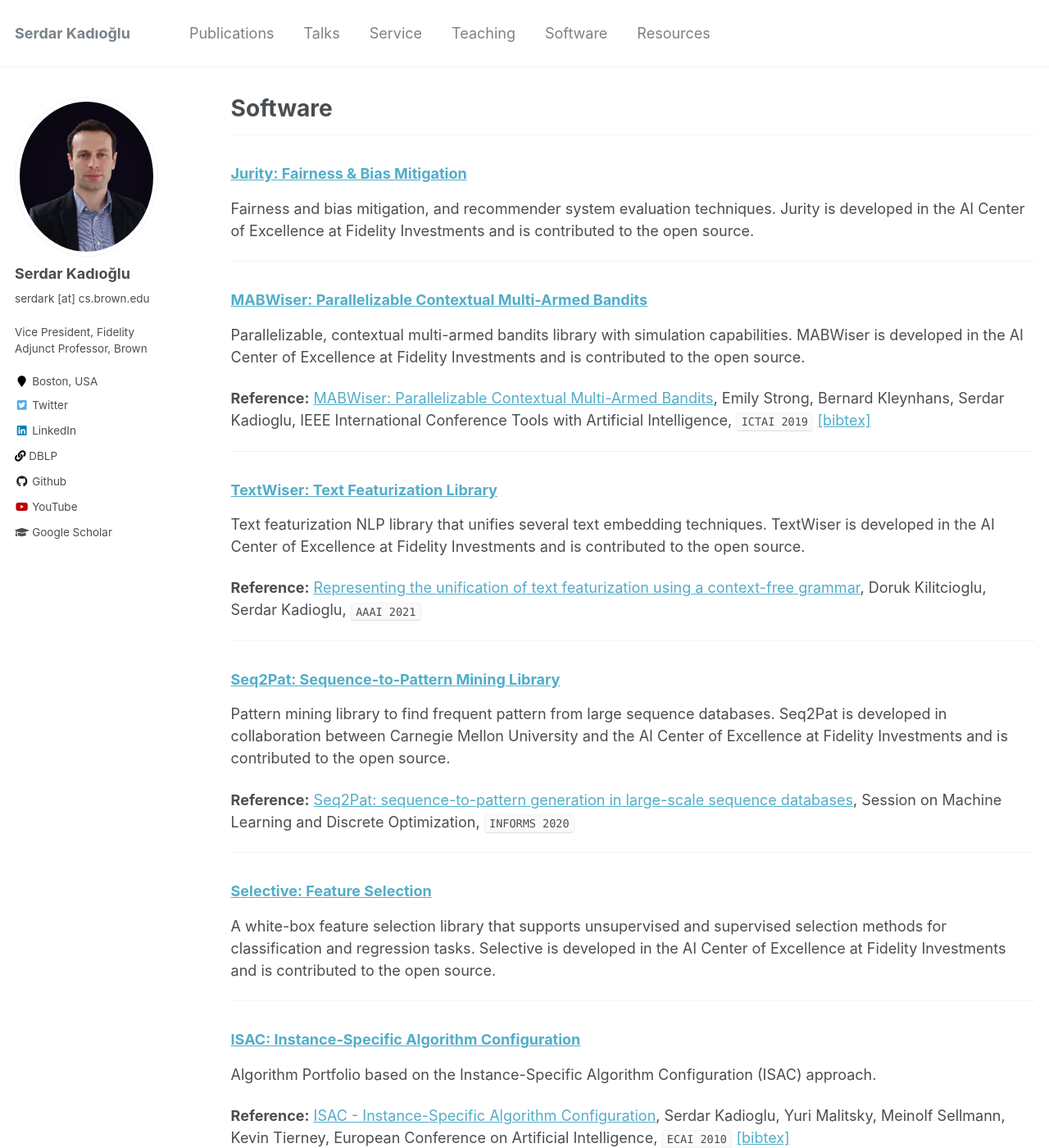
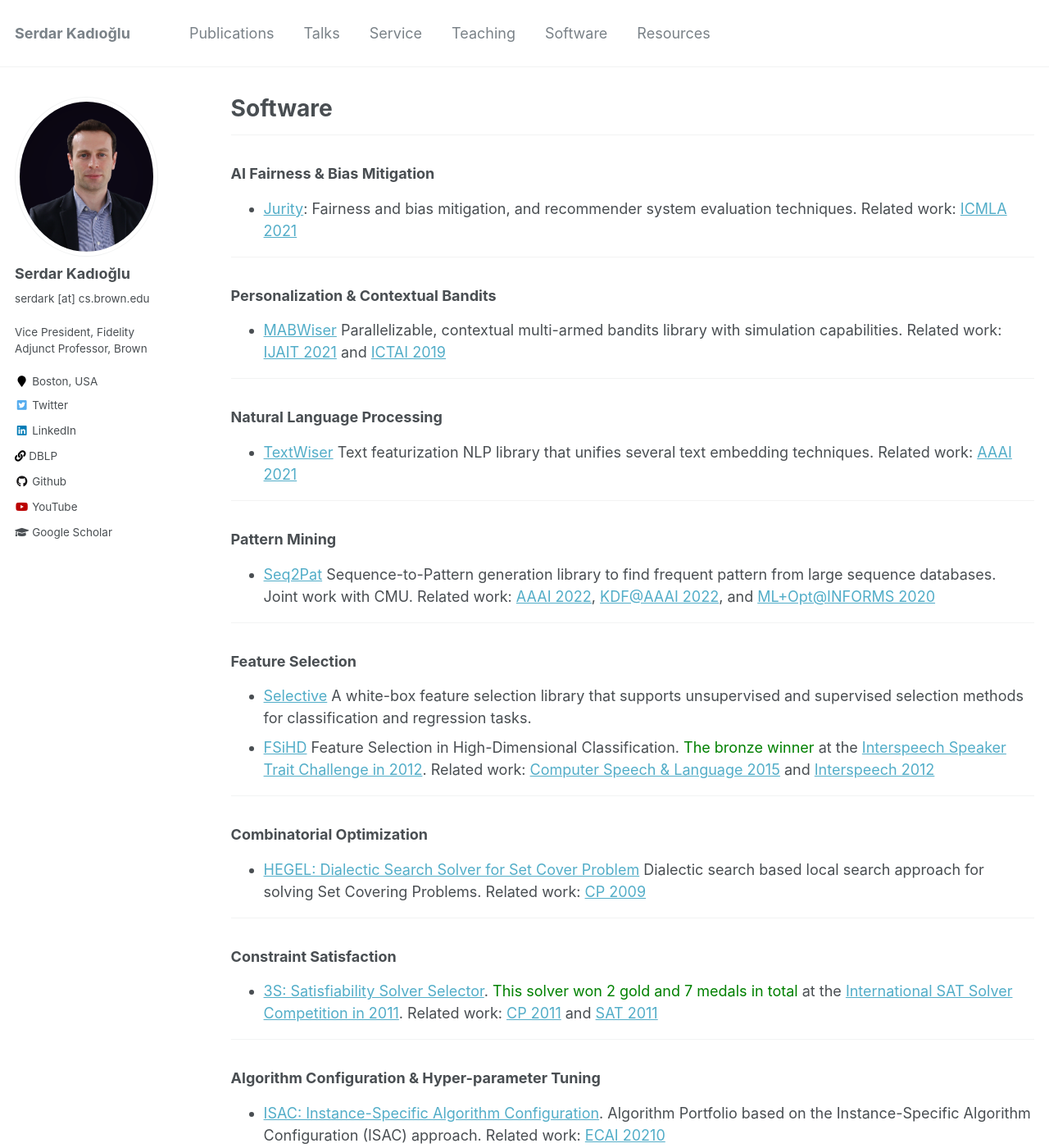
Before and after one commit to skadio/skadio.github.io, a Jekyll site: the page built from _pages/software.md, in a window 1280 px wide and 1400 px high. Shown: the whole window at 82% size. Built offline with Jekyll 4.4.1, drawn with Linux system fonts in a browser that asks for light colours; some of the changed text lies outside the part shown.

Commit message:
Update software.md

```diff
--- a/_pages/software.md
+++ b/_pages/software.md
@@ -7,108 +7,55 @@ author_profile: true
 
 ---
 
-### [Jurity: Fairness & Bias Mitigation](https://github.com/fidelity/jurity)
+### AI Fairness & Bias Mitigation
 
-Fairness and bias mitigation, and recommender system evaluation techniques. Jurity is developed in the AI Center of Excellence at Fidelity Investments and is contributed to the open source.
-
----
-### [MABWiser: Parallelizable Contextual Multi-Armed Bandits](https://github.com/fidelity/mabwiser)
-
-Parallelizable, contextual multi-armed bandits library with simulation capabilities. MABWiser is developed in the AI Center of Excellence at Fidelity Investments and is contributed to the open source.
-
-
-
-**Reference:** [MABWiser: Parallelizable Contextual Multi-Armed Bandits](https://ieeexplore.ieee.org/document/8995418), Emily Strong, Bernard Kleynhans, Serdar Kadioglu, IEEE International Conference Tools with Artificial Intelligence, `ICTAI 2019` [[bibtex]](https://dblp.org/rec/bibtex/conf/ictai/StrongKK19)
+- [Jurity](https://github.com/fidelity/jurity): Fairness and bias mitigation, and recommender system evaluation techniques. Related work: [ICMLA 2021](https://ieeexplore.ieee.org/document/9680169)
 
 ---
 
-### [TextWiser: Text Featurization Library](https://github.com/fidelity/textwiser)
-Text featurization NLP library that unifies several text embedding techniques. TextWiser is developed in the AI Center of Excellence at Fidelity Investments and is contributed to the open source.
+### Personalization & Contextual Bandits
 
-
-
-**Reference:** [Representing the unification of text featurization using a context-free grammar](https://aaai.org/Conferences/AAAI-21/), Doruk Kilitcioglu, Serdar Kadioglu, `AAAI 2021`
+- [MABWiser](https://github.com/fidelity/mabwiser) Parallelizable, contextual multi-armed bandits library with simulation capabilities. Related work: [IJAIT 2021](https://www.worldscientific.com/doi/10.1142/S0218213021500214) and [ICTAI 2019](https://ieeexplore.ieee.org/document/8995418)
 
 ---
 
-### [Seq2Pat: Sequence-to-Pattern Mining Library](https://github.com/fidelity/seq2pat)
-Pattern mining library to find frequent pattern from large sequence databases. Seq2Pat is developed in collaboration between Carnegie Mellon University and the AI Center of Excellence at Fidelity Investments and is contributed to the open source.
+### Natural Language Processing
 
-
-
-**Reference:** [Seq2Pat: sequence-to-pattern generation in large-scale sequence databases](http://meetings2.informs.org/wordpress/annual2020/), Session on Machine Learning and Discrete Optimization, `INFORMS 2020`
+- [TextWiser](https://github.com/fidelity/textwiser) Text featurization NLP library that unifies several text embedding techniques. Related work: [AAAI 2021](https://ojs.aaai.org/index.php/AAAI/article/view/17814)
 
 ---
 
-### [Selective: Feature Selection](https://github.com/fidelity/selective)
+### Pattern Mining
 
-A white-box feature selection library that supports unsupervised and supervised selection methods for classification and regression tasks. Selective is developed in the AI Center of Excellence at Fidelity Investments and is contributed to the open source.
+- [Seq2Pat](https://github.com/fidelity/seq2pat) Sequence-to-Pattern generation library to find frequent pattern from large sequence databases. Joint work with CMU. Related work: [AAAI 2022](https://aaai.org/Conferences/AAAI-22/), [KDF@AAAI 2022](https://arxiv.org/abs/2201.09178), and [ML+Opt@INFORMS 2020](http://meetings2.informs.org/wordpress/annual2020/)
 
 ---
 
-### [ISAC: Instance-Specific Algorithm Configuration](https://sites.google.com/site/yurimalitsky/downloads)
-Algorithm Portfolio based on the Instance-Specific Algorithm Configuration (ISAC) approach.
+### Feature Selection
 
-
-
-**Reference:**  [ISAC - Instance-Specific Algorithm Configuration](http://www.google.com/url?q=http%3A%2F%2Fwww.booksonline.iospress.nl%2FContent%2FView.aspx%3Fpiid%3D17848&sa=D&sntz=1&usg=AFrqEzeiiNOrkK76lSf13NJZvvEs7io-KA), Serdar Kadioglu, Yuri Malitsky, Meinolf Sellmann, Kevin Tierney, European Conference on Artificial Intelligence, `ECAI 2010` [[bibtex]](https://dblp.org/rec/bibtex/conf/ecai/KadiogluMST10)
+* [Selective](https://github.com/fidelity/selective) A white-box feature selection library that supports unsupervised and supervised selection methods for classification and regression tasks.
+* [FSiHD](http://users.spa.aalto.fi/jpohjala/featureselection/) Feature Selection in High-Dimensional Classification. <span style="color:green">The bronze winner</span> at the [Interspeech Speaker Trait Challenge in 2012](http://www5.informatik.uni-erlangen.de/Forschung/Publikationen/2012/Schuller12-TI2.pdf). Related work: [Computer Speech & Language 2015](https://www.sciencedirect.com/science/article/abs/pii/S0885230813001113) and [Interspeech 2012](https://users.aalto.fi/~jpohjala/publications/is12stc.pdf)
 
 ---
 
-### [HEGEL: Dialectic Search for Set Cover Problem](https://github.com/skadio/hegel)
-Dialectic search based local search approach for solving Set Covering Problems.
+### Combinatorial Optimization
 
-
-
-**Reference:** [Dialectic Search](https://link.springer.com/chapter/10.1007/978-3-642-04244-7_39), Serdar Kadioglu, Meinolf Sellmann, Constraint Programming, `CP 2009` [[bibtex]](https://dblp.org/rec/bibtex/conf/cp/KadiogluS09)
+* [HEGEL: Dialectic Search Solver for Set Cover Problem](https://github.com/skadio/hegel) Dialectic search based local search approach for solving Set Covering Problems. Related work: [CP 2009](https://link.springer.com/chapter/10.1007/978-3-642-04244-7_39)
 
 ---
 
-### [3S: Satisfiability Solver Selector](https://sites.google.com/site/yurimalitsky/downloads)
-<span style="color:green">This solver won 2 gold and 7 medals in total</span> at the [International SAT Solver Competition in 2011](http://www.satcompetition.org/).
+### Constraint Satisfaction
 
-
-
-**References:**
-
-* [Algorithm Selection and Scheduling](http://www.google.com/url?q=http%3A%2F%2Fwww.springerlink.com%2Fcontent%2Fv8mg1p4375646226%2F&sa=D&sntz=1&usg=AFrqEzdylNDhS7WpXQ5dWV6OrkWui6JQ8g), Serdar Kadioglu, Yuri Malitsky, Ashish Sabharwal, Horst Samulowitz, Meinolf Sellmann, Constraint Programming, `CP 2011` [[bibtex]](https://dblp.org/rec/bibtex/conf/cp/KadiogluMSSS11)
-* [Non-model-based Algorithm Portfolios for SAT ](http://link.springer.com/chapter/10.1007%2F978-3-642-21581-0_33), Yuri Malitsky, Ashish Sabharwal, Horst Samulowitz, Meinolf Sellmann, International Conferences on Theory and Applications of Satisfiability Testing, `SAT 2011` [[bibtex]](https://dblp.org/rec/bibtex/conf/aaai/KadiogluMS12)
+* [3S: Satisfiability Solver Selector](https://sites.google.com/site/yurimalitsky/downloads). <span style="color:green">This solver won 2 gold and 7 medals in total</span> at the [International SAT Solver Competition in 2011](http://www.satcompetition.org/). Related work: [CP 2011](https://link.springer.com/chapter/10.1007%2F978-3-642-23786-7_35) and [SAT 2011](http://link.springer.com/chapter/10.1007%2F978-3-642-21581-0_33)
 
 ---
 
-### [GGA: Gender-based Genetic Algorithm for Parameter Tuning ](https://github.com/OPTANO/optano.algorithm.tuner)
-A state-of-the-art parameter tuning and algorithm configuration tool based on genetic algorithms.It is the back-bone of many competition winning constraint solvers and algorithm portfolios. Implemented and maintained by [Optano GmbH](https://optano.com/).
+### Algorithm Configuration & Hyper-parameter Tuning
 
+* [ISAC: Instance-Specific Algorithm Configuration](https://sites.google.com/site/yurimalitsky/downloads). Algorithm Portfolio based on the Instance-Specific Algorithm Configuration (ISAC) approach. Related work: [ECAI 20210](https://ebooks.iospress.nl/publication/5873)
 
+* [GGA: Gender-based Genetic Algorithm for Parameter Tuning](https://github.com/OPTANO/optano.algorithm.tuner). A state-of-the-art parameter tuning and algorithm configuration tool based on genetic algorithms.It is the back-bone of many competition winning constraint solvers and algorithm portfolios. Implemented and maintained by [Optano GmbH](https://optano.com/). Related work: [CP 2009](http://link.springer.com/chapter/10.1007%2F978-3-642-04244-7_14)
 
-**Reference:** [A Gender-based Genetic Algorithm Automatic Configuration of Algorithms](http://link.springer.com/chapter/10.1007%2F978-3-642-04244-7_14), Carlos Ansotegui, Meinolf Sellmann, Kevin Tierney, Constraint Programming, `CP 2009` [[bibtex]](https://dblp.org/rec/bibtex/conf/cp/AnsoteguiST09)
+* [DASH: Dynamic Adaptive Search Heuristics & Non-Model Based Search Guidance](https://github.com/skadio/set-partitioning-instance-generator) Set Partitioning Problem (SPP) Benchmark Instance Generator. Related work: [EJOR 2016](http://link.springer.com/article/10.1007%2Fs10601-015-9211-0) and [AAAI 2012](http://www.aaai.org/ocs/index.php/AAAI/AAAI12/paper/view/5082)
 
----
-
-### [FSiHD: Feature Selection ](https://sites.google.com/site/serdrk/goog_160393962)[in High-Dimensional Classification](http://users.spa.aalto.fi/jpohjala/featureselection/)
-<span style="color:green">The bronze winner</span> at the [Interspeech Speaker Trait Challenge in 2012](http://www5.informatik.uni-erlangen.de/Forschung/Publikationen/2012/Schuller12-TI2.pdf).
-
-
-
-**References:**
-
-* [Feature Selection Methods and Their Combinations in High-Dimensional Classification of Speaker Likability, Intelligibility and Personality Traits](https://www.sciencedirect.com/science/article/abs/pii/S0885230813001113) , Jouni Pohjalainen, Okko Räsänen, Serdar Kadioglu, Computer Speech & Language 2015 [[bibtex]](http://dblp.uni-trier.de/rec/bibtex/journals/csl/PohjalainenRK15)
-* [Feature Selection for Speaker Traits](https://users.aalto.fi/~jpohjala/publications/is12stc.pdf), Jouni Pohjalainen, Serdar Kadioglu, Okko Räsänen, `Interspeech 2012` [[bibtex]](http://dblp.uni-trier.de/rec/bibtex/conf/interspeech/PohjalainenKR12)
-
----
-
-### [DASH: Dynamic Adaptive Search Heuristics & Non-Model Based Search Guidance](https://github.com/skadio/set-partitioning-instance-generator)
-Set Partitioning Problem (SPP) Benchmark Instance Generator.
-
-
-
-**References:**
-
-* [DASH: Dynamic Approach for Switching Heuristics](http://link.springer.com/article/10.1007%2Fs10601-015-9211-0), Giovanni Di Liberto, Serdar Kadioglu, Kevin Leo, Yuri Malitsky, European Journal on Operations Research, `EJOR 2016` [[bibtex]](http://dblp.uni-trier.de/rec/bibtex/journals/eor/LibertoKLM16)
-
-* [Non-Model-Based Search Guidance for Set Partitioning Problems](http://www.aaai.org/ocs/index.php/AAAI/AAAI12/paper/view/5082), Serdar Kadioglu, Yuri Malitsky, Meinolf Sellmann, Association for the Advancement of Artificial Intelligence, `AAAI 2012` [[bibtex]](http://dblp.uni-trier.de/rec/bibtex/conf/aaai/KadiogluMS12)
-
----
-
-### [ASLib: Algorithm Selection Library](https://github.com/coseal/aslib_data)
-The Algorithm Selection library consists of scenarios and instances for benchmarking from a many different domains, such as SAT, CSP, and ASP.
+* [ASLib: Algorithm Selection Library](https://github.com/coseal/aslib_data). This library consists of scenarios and instances for benchmarking from a many different domains, such as SAT, CSP, and ASP.
```
